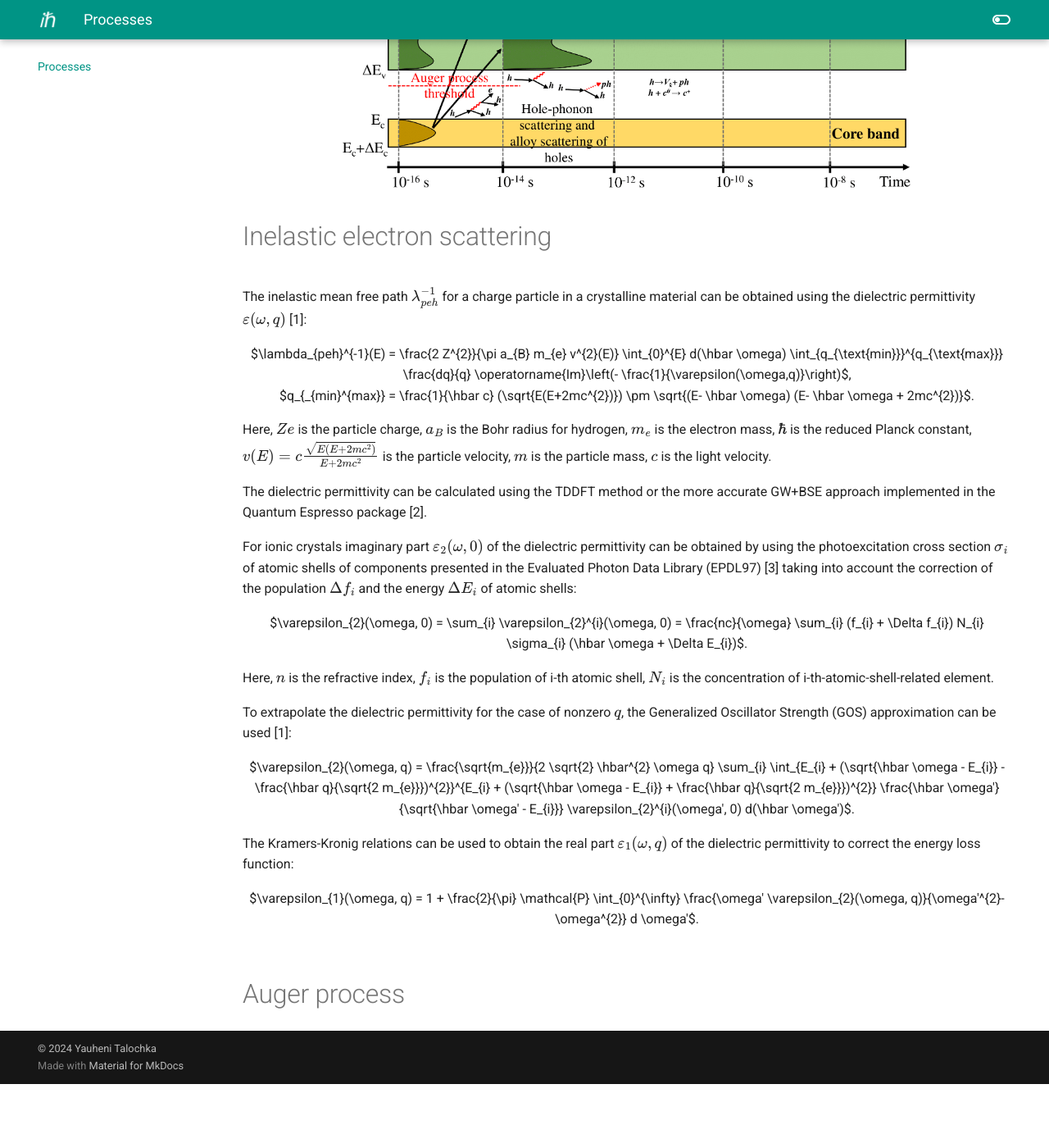
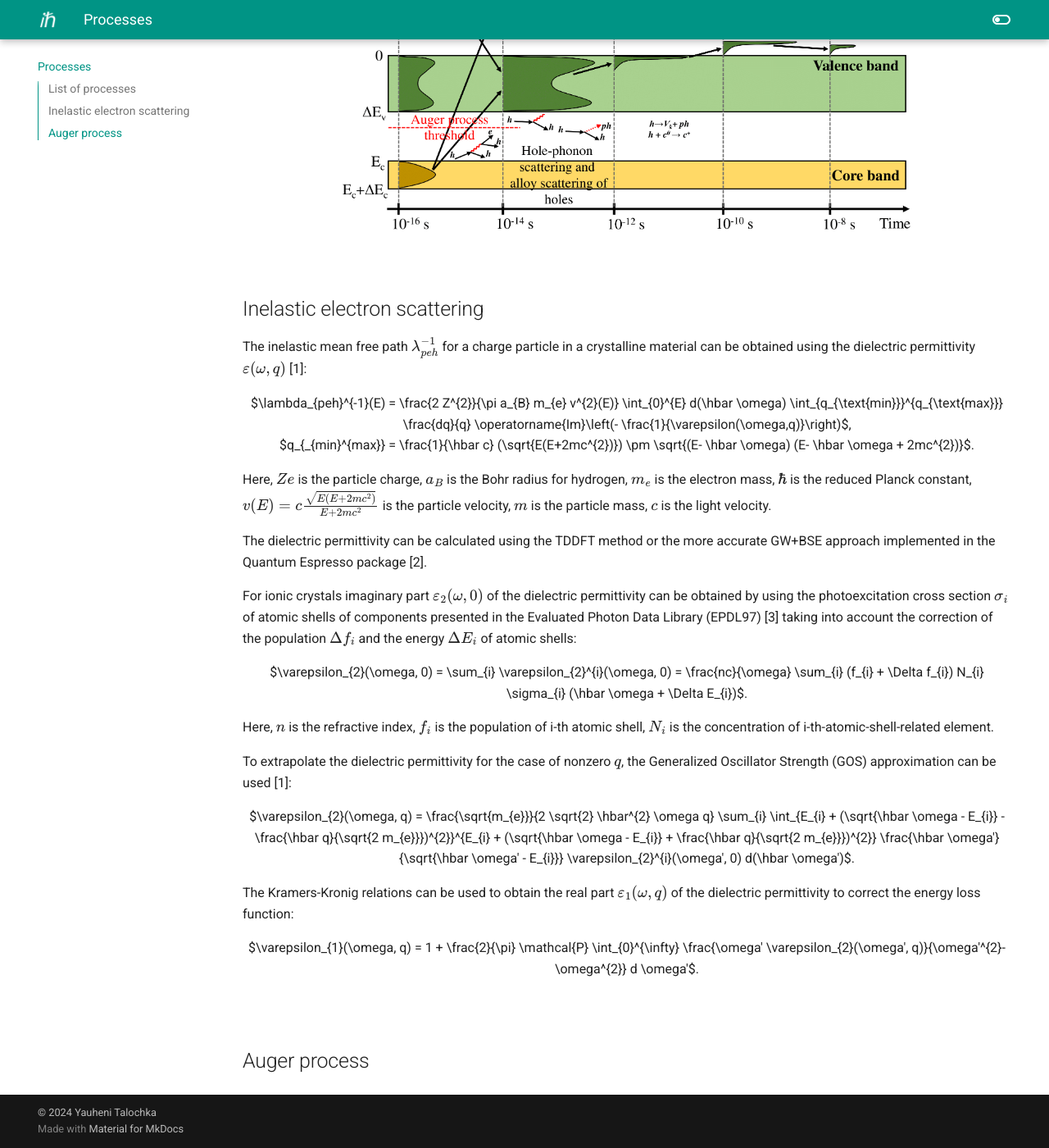
Before and after one commit to YauheniTalochkaN/LEPAM_Docs, an MkDocs documentation site: the page built from docs/processes.md, in a window 1280 px wide and 1400 px high, scrolled down 433 px. Shown: the whole window at 82% size. Built offline with MkDocs 1.6.1 and Material for MkDocs 9.7.7, drawn with Linux system fonts in a browser that asks for light colours; before the commit the page ends 1755 px from its top, so only the background shows below that; some of the changed text lies outside the part shown.

```diff
--- a/docs/processes.md
+++ b/docs/processes.md
@@ -1,11 +1,11 @@
-# List of processes
+## List of processes
 <div style="text-align:center">
   <img src="../images/Process_diagram.png" alt="" width="700">
   <br>
   <br>
 </div>
 
-# Inelastic electron scattering
+## Inelastic electron scattering
 The inelastic mean free path $\lambda_{peh}^{-1}$ for a charge particle in a crystalline material can be obtained using the dielectric permittivity $\varepsilon(\omega,q)$ [1]:
 
 <center>
@@ -36,9 +36,9 @@
 The Kramers-Kronig relations can be used to obtain the real part $\varepsilon_{1}(\omega, q)$ of the dielectric permittivity to correct the energy loss function:
 
 <center>
-    $\varepsilon_{1}(\omega, q) = 1 + \frac{2}{\pi} \mathcal{P} \int_{0}^{\infty} \frac{\omega' \varepsilon_{2}(\omega, q)}{\omega'^{2}-\omega^{2}} d \omega'$.
+    $\varepsilon_{1}(\omega, q) = 1 + \frac{2}{\pi} \mathcal{P} \int_{0}^{\infty} \frac{\omega' \varepsilon_{2}(\omega', q)}{\omega'^{2}-\omega^{2}} d \omega'$.
 </center>
 
 <br>
 
-# Auger process
+## Auger process
```
